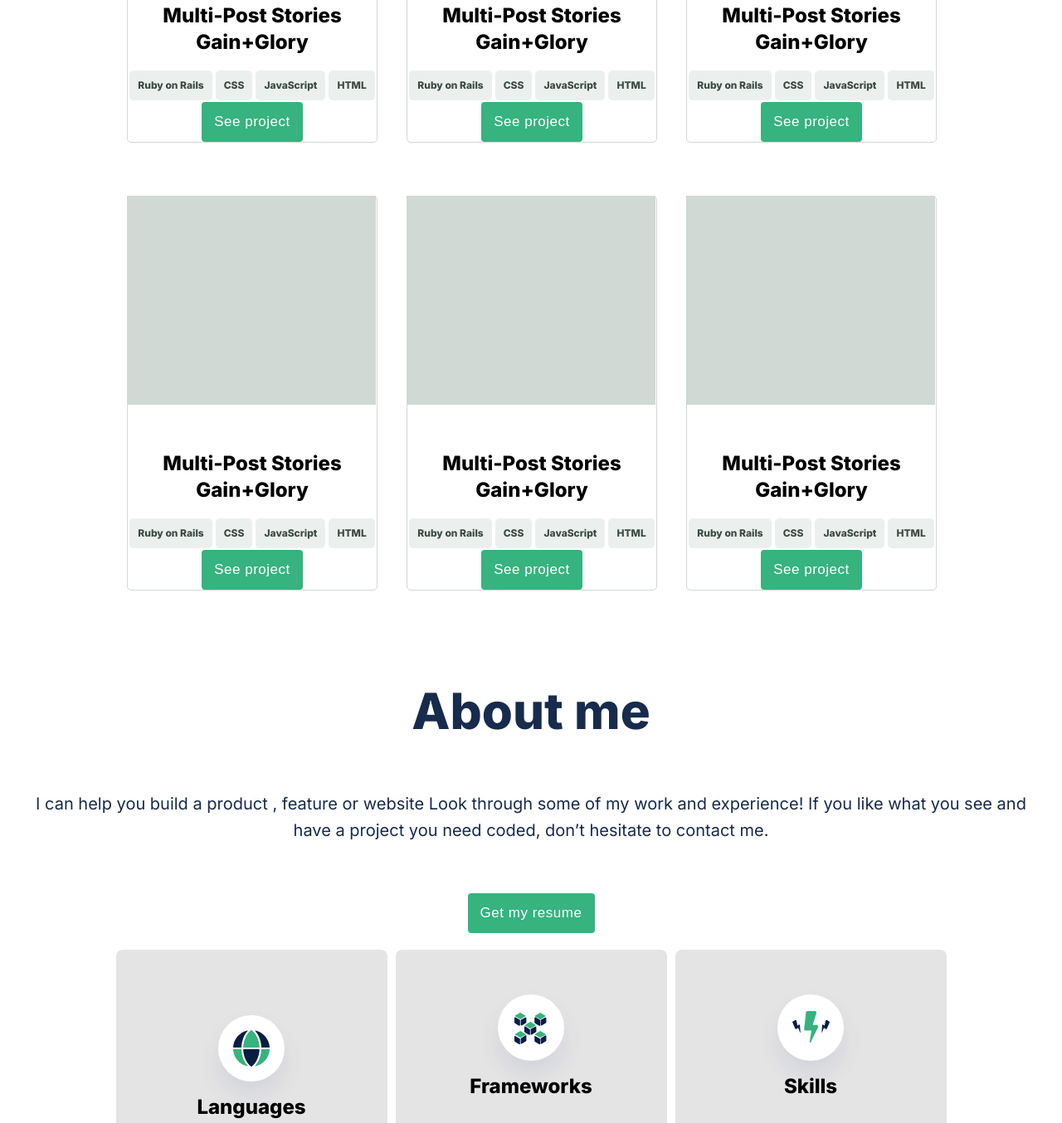
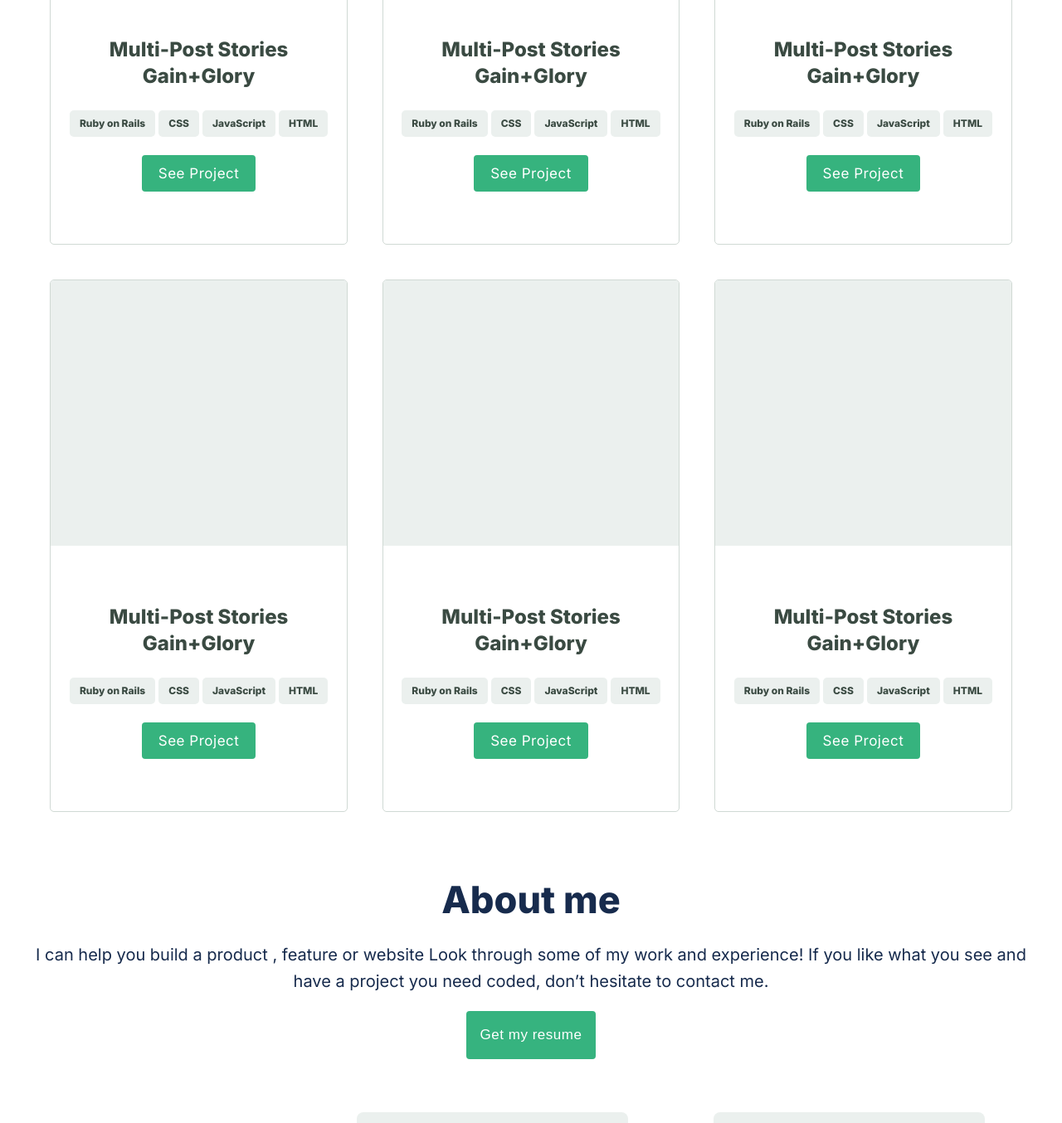
Before and after one commit to Nessrine88/-Protofolio-, a website: page index.html in a window 1280 px wide. Shown: the part 1136-2490 px from the top of the page at 83% size. Drawn offline with Linux system fonts and the light colour scheme.

Commit message:
Add the changes required

```diff
--- a/index.html
+++ b/index.html
@@ -57,94 +57,89 @@
             </div>
 
             <div class="grid-container flex">
-              <div class="card container">
-                <div class="card-work">
-                  <div class="project-information">
-
-                      <p>Multi-Post Stories Gain+Glory</p>
+              <div class="card">
+                <div class="upper-row">
+                </div>
+                <div class="lower-row">
+                  <h3>Multi-Post Stories Gain+Glory</h3>
                     <ul class="flex-list">
                       <li>Ruby on Rails</li>
                       <li>CSS</li>
                       <li>JavaScript</li>
                       <li>HTML</li>
                     </ul>
-                      <a href="#"><button type="button">See project</button></a>
+                  <a href="#" class="button">See Project</a>
                 </div>
               </div>
+              <div class="card">
+                <div class="upper-row">
                 </div>
-              <div class="card container">
-                <div class="card-work">
-                  <div class="project-information">
-
-                      <p>Multi-Post Stories Gain+Glory</p>
-                      <ul >
-                        <li>Ruby on Rails</li>
-                        <li>CSS</li>
-                        <li>JavaScript</li>
-                        <li>HTML</li>
-                      </ul>
-                      <a href="#"><button type="button">See project</button></a>
-                  </div>
-                </div>
-              </div>
-              <div class="card container">
-                <div class="card-work">
-                  <div class="project-information">
-
-                      <p>Multi-Post Stories Gain+Glory</p>
+                <div class="lower-row">
+                  <h3>Multi-Post Stories Gain+Glory</h3>
                     <ul class="flex-list">
                       <li>Ruby on Rails</li>
                       <li>CSS</li>
                       <li>JavaScript</li>
                       <li>HTML</li>
                     </ul>
-                      <a href="#"><button type="button">See project</button></a>
+                  <a href="#" class="button">See Project</a>
                 </div>
               </div>
+              <div class="card">
+                <div class="upper-row">
                 </div>
-              <div class=" card container">
-                <div class="card-work">
-                  <div class="project-information">
-
-                      <p>Multi-Post Stories Gain+Glory</p>
+                <div class="lower-row">
+                  <h3>Multi-Post Stories Gain+Glory</h3>
                     <ul class="flex-list">
                       <li>Ruby on Rails</li>
                       <li>CSS</li>
                       <li>JavaScript</li>
                       <li>HTML</li>
                     </ul>
-                      <a href="#"><button type="button">See project</button></a>
+                  <a href="#" class="button">See Project</a>
                 </div>
               </div>
+
+            <div class="card">
+                <div class="upper-row">
                 </div>
-              <div class="card container">
-                <div class="card-work">
-                  <div class="project-information">
-
-                      <p>Multi-Post Stories Gain+Glory</p>
+                <div class="lower-row">
+                  <h3>Multi-Post Stories Gain+Glory</h3>
                     <ul class="flex-list">
                       <li>Ruby on Rails</li>
                       <li>CSS</li>
                       <li>JavaScript</li>
                       <li>HTML</li>
                     </ul>
-                      <a href="#"><button type="button">See project</button></a>
+                  <a href="#" class="button">See Project</a>
                 </div>
               </div>
+              <div class="card">
+                <div class="upper-row">
                 </div>
-              <div class="card container">
-                <div class="card-work">
-                  <div class="project-information">
-
-                      <p>Multi-Post Stories Gain+Glory</p>
+                <div class="lower-row">
+                  <h3>Multi-Post Stories Gain+Glory</h3>
                     <ul class="flex-list">
                       <li>Ruby on Rails</li>
                       <li>CSS</li>
                       <li>JavaScript</li>
                       <li>HTML</li>
                     </ul>
-                      <a href="#"><button type="button">See project</button></a>
+                  <a href="#" class="button">See Project</a>
                 </div>
+              </div>
+              <div class="card">
+                <div class="upper-row">
+                </div>
+                <div class="lower-row">
+                  <h3>Multi-Post Stories Gain+Glory</h3>
+                    <ul class="flex-list">
+                      <li>Ruby on Rails</li>
+                      <li>CSS</li>
+                      <li>JavaScript</li>
+                      <li>HTML</li>
+                    </ul>
+                  <a href="#" class="button">See Project</a>
                 </div>
               </div>
               </div>
@@ -159,6 +154,7 @@
                   <button type="button">Get my resume</button>
             </div>
             <div class="grid-container">
+
             <div class="container my-skills">
                 <img src="images/icon-languages.svg" alt="">
                     <h3>Languages</h3>
@@ -196,4 +192,5 @@
               </div>
             </div>
 
+
         </section>
--- a/style.css
+++ b/style.css
@@ -3,8 +3,13 @@
   padding: 0;
   list-style: none;
   text-decoration: none;
+}
+
+a {
   cursor: pointer;
 }
+
+@import url('https://fonts.googleapis.com/css2?family=Inter:wght@400;500;600;700;800&display=swap');
 
 body {
   font-family: 'Inter', sans-serif;
@@ -24,17 +29,23 @@ body {
   background-color: white;
   align-items: center;
   flex-wrap: wrap;
+  max-width: 100%;
 }
 
 .container {
-  width: 327px;
-  height: 474px;
+  width: 100%;
+  max-height: 474px;
   display: flex;
   justify-content: center;
   align-items: center;
   align-content: center;
   flex-direction: column;
-  margin-bottom: 2rem;
+  margin-top: 3rem;
+  padding-bottom: 1em;
+}
+
+.skills-container {
+  margin-top: 4em;
 }
 
 .toolbar ul {
@@ -128,11 +139,11 @@ span {
 .my-work {
   color: #172b4d;
   font-family: 'Inter', sans-serif;
-  font-size: 40px;
+  font-size: 30px;
   font-weight: 700;
   line-height: 72px;
   text-align: center;
-  padding-bottom: 50px;
+  margin-bottom: 1em;
   margin-top: 70px;
   display: flex;
   flex-wrap: wrap;
@@ -143,51 +154,110 @@ span {
   gap: 10px;
   align-items: center;
   justify-content: center;
+  margin-top: 3em;
 }
 
 .card {
-  margin-top: 24px;
+  border-radius: 5px;
+  overflow: hidden;
+  width: fit-content;
+  height: 80vh;
+  display: flex;
+  flex-direction: column;
+  border: #d0d9d4 solid 1px;
+  padding: 0;
+  margin: 1em;
 }
 
-.card-work {
-  background-color: #d0d9d4;
-  width: 300px;
-  height: 252px;
+.upper-row {
+  background-color: #ebf0ee;
+  padding: 1em;
+  width: auto;
+  height: 45%;
+  border: #d0d9d4 1px;
 }
 
-.project-information {
-  border: solid 1px #d0d9d4;
-  border-radius: 5px;
+.lower-row {
+  background-color: #fff;
+  flex: 1;
   display: flex;
-  justify-content: flex-end;
-  width: 300px;
-  height: 474px;
   flex-direction: column;
+  justify-content: center;
   align-items: center;
+  width: auto;
+  border-radius: 10px;
+  border: #d0d9d4 1px;
 }
 
-.project-information p {
+.lower-row ul {
+  display: flex;
+}
+
+h3 {
+  text-align: center;
+  display: flex;
+  flex-wrap: wrap;
+  justify-content: center;
+  align-items: center;
+  font-family: 'Inter', sans-serif;
+  color: #3a4a42;
   font-size: 24px;
   font-weight: 600;
   line-height: 32px;
-  text-align: center;
-  display: flex;
-  flex-direction: column;
+  margin: 2% 2%;
 }
 
-.project-information ul {
-  list-style: none;
+.flex-list {
+  list-style-type: none;
+  padding: 0;
+  margin-top: 1em;
+  justify-content: center;
+}
+
+.flex-list li {
+  border-radius: 5px;
+  display: flex;
+  flex-wrap: wrap;
   justify-content: space-between;
   align-items: center;
-  display: flex;
-  margin-top: 16px;
-  flex-wrap: wrap;
+  color: #3a4a42;
+  padding: 8px 12px;
+  margin: 2px;
+  background-color: #ebf0ee;
+  font-size: 12px;
+  font-weight: 600;
+  line-height: 16px;
 }
 
-.project-information li {
-  color: #3a4a42;
-  background-color: #ebf0ee;
-  padding: 8px 12px;
+.button {
+  display: inline-flex;
+  background-color: #36b37e;
+  color: #fff;
+  padding: 10px 20px;
+  text-decoration: none;
+  border-radius: 4px;
+  margin-top: 20px;
+  text-align: center;
+  justify-content: center;
+  align-items: center;
+  width: fit-content;
+  border: none;
+  font-size: 17px;
+  font-weight: 500;
+  line-height: 24px;
+  letter-spacing: 0.03em;
+  transition: background-color 0.3s, color 0.3s, font-weight 0.3s;
+  cursor: pointer;
+}
+
+.button:hover {
+  background-color: #c5e9da;
+  color: #172b4d;
+  font-weight: bold;
+}
+
+.button:active {
+  background-color: #238c61;
 }
 
 .skill-list li {
@@ -200,66 +270,9 @@ span {
   font-weight: 600;
   line-height: 16px;
   letter-spacing: 0.03em;
-  align-items: center;
   font-size: 12px;
   margin-bottom: 10px;
-}
-
-.flex-list li {
-  display: flex;
-  align-items: center;
-  justify-content: center;
-  margin: 5px;
-  size: 50px;
-}
-
-.keeping-track li {
-  color: #3a4a42;
-  background-color: #ebf0ee;
-  border-radius: 4px;
-  padding: 8px 12px;
-  margin-right: 8px;
-  font-size: 12px;
-  font-weight: 600;
-  line-height: 16px;
-  letter-spacing: 0.03em;
-  text-align: left;
-}
-
-.project-information ul li {
-  margin: 2px;
-  background-color: ##ebf0ee;
-  border-radius: 5px;
-  padding: 10px;
-  color: ##3a4a42;
-  font-size: 12px;
-  font-weight: 600;
-  line-height: 16px;
-}
-
-.project-information button {
-  background-color: #36b37e;
-  display: flex;
-  width: 122px;
-  height: 48px;
-  padding: 12px;
-  color: white;
-  border: none;
-  border-radius: 4px;
-  justify-content: center;
-  align-items: center;
-  font-size: 17px;
-  font-weight: 500;
-  line-height: 24px;
-  letter-spacing: 0.03em;
-  text-align: center;
-}
-
-button:hover {
-  background-color: #c5e9da;
-  color: #172b4d;
-  font-weight: bold;
-  transition: 0.3s;
+  justify-content: space-between;
 }
 
 .line {
@@ -267,30 +280,20 @@ button:hover {
   width: 70px;
   background-color: #36b37e;
   border-radius: 20px;
-}
-
-.flex-list {
-  list-style: none;
-  display: flex;
-  align-items: center;
-  justify-content: center;
-  flex-wrap: wrap;
+  margin-bottom: 3em;
 }
 
 .about-me-section {
   display: flex;
   flex-direction: column;
-  align-items: center;
-  align-content: center;
-  justify-content: center;
 }
 
 .my-skills {
-  background-color: rgb(228, 228, 228);
-  height: 316px;
-  width: 327px;
+  background-color: #ebf0ee;
+  max-height: 316px;
+  max-width: 327px;
   border-radius: 8px;
-  margin-top: 20px;
+  margin-top: 1em;
 }
 
 .my-skills h3 {
@@ -307,34 +310,37 @@ button:hover {
 }
 
 .skill-list {
-  list-style: none;
-  justify-content: first baseline;
-  align-items: center;
+  list-style-type: none;
+  padding: 0;
   display: flex;
-  margin: 2px;
   flex-wrap: wrap;
+  margin-top: 1em;
 }
 
 .about-me {
-  font-size: 40px;
+  font-family: 'Inter', sans-serif;
+  font-size: 30px;
   font-weight: 700;
-  line-height: 52px;
+  line-height: 2em;
   text-align: center;
   display: flex;
   flex-direction: column;
-  margin-top: 200px;
-  justify-content: center;
+  margin-top: 2em;
   align-items: center;
   color: #172b4d;
+  background-image: url("images/about-me\ back.PNG");
+  background-repeat: no-repeat;
+  background-size: cover;
+  background-position: center;
+  overflow: hidden;
+  height: auto;
 }
 
 .about-me button {
-  height: 48px;
-  width: 153px;
-  left: 99px;
-  top: 290px;
+  height: fit-content;
+  width: fit-content;
   border-radius: 4px;
-  padding: 12px;
+  padding: 1em;
   background-color: #36b37f;
   border: none;
   font-size: 17px;
@@ -343,20 +349,24 @@ button:hover {
   letter-spacing: 0.03em;
   text-align: center;
   color: #fff;
-  margin-top: 40px;
+  cursor: pointer;
+  transition: background-color 0.3s, color 0.3s, font-weight 0.3s;
 }
 
 .about-me button:hover {
   background-color: #c5e9da;
   color: #172b4d;
-  transition: 0.4s;
+  font-weight: bold;
+}
+
+.about-me button:active {
+  background-color: #238c61;
 }
 
 .about-me p {
   font-size: 20px;
   font-weight: 400;
   line-height: 32px;
-  margin-top: 50px;
   text-align: center;
   padding: 20px;
 }
```
Also changed, not shown: images/about-me back.PNG (added). Lines whose indentation alone changed are shown as unchanged.
